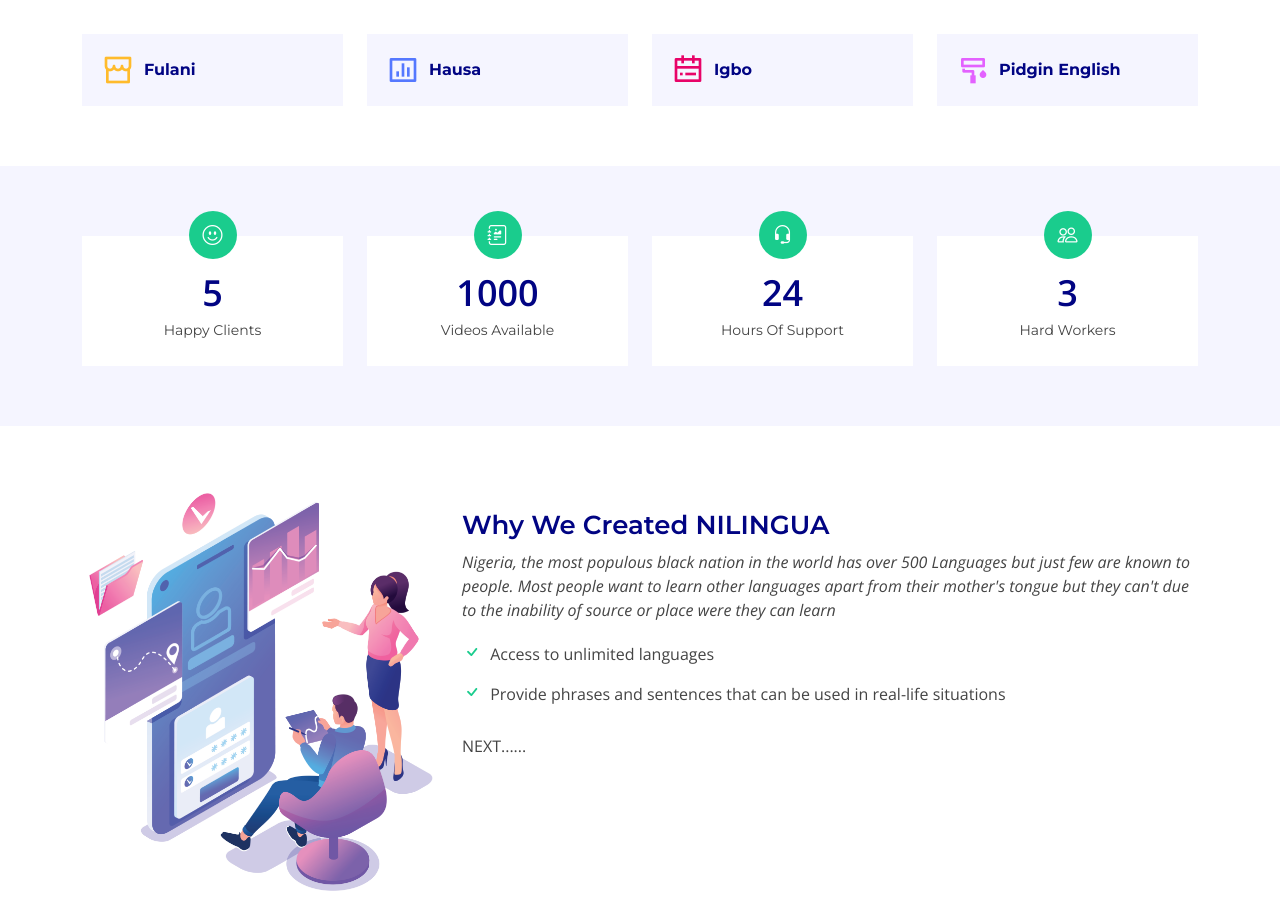
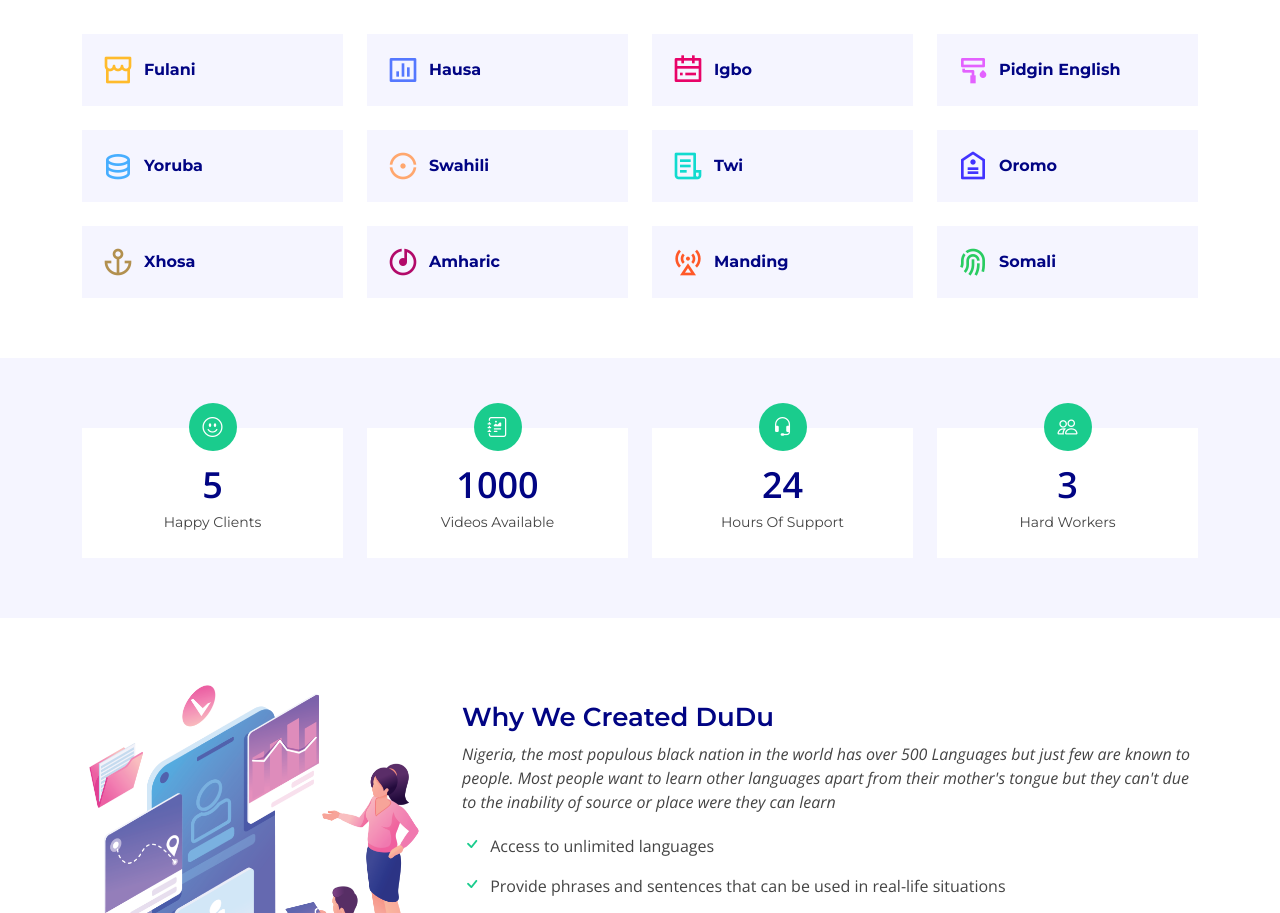
Before and after one commit to Idrisia12/DuDu, a plain HTML site: page index.html in a window 1280 px wide. Shown: the part 1480-2393 px from the top of the page. Drawn offline with nearby package versions, Linux system fonts and the light colour scheme.

Commit message:
Update index.html

```diff
--- a/index.html
+++ b/index.html
@@ -5,7 +5,7 @@
   <meta charset="utf-8">
   <meta content="width=device-width, initial-scale=1.0" name="viewport">
 
-  <title>NILINGUA - Learn Languages spoken in Nigeria</title>
+  <title>DuDu - Learn Languages spoken in Nigeria</title>
   <meta content="" name="description">
   <meta content="" name="keywords">
 
@@ -77,7 +77,7 @@
       <div class="row justify-content-between">
         <div class="col-lg-7 pt-5 pt-lg-0 order-2 order-lg-1 d-flex align-items-center">
           <div data-aos="zoom-out">
-            <h1>Learn Languages and Phrases for free on NILINGUA</h1>
+            <h1>Learn Languages and Phrases for free on DuDu</h1>
             <h2>Get access to different languages spoken in Nigeria&#128526;</h2>
             <div class="text-center text-lg-start">
               <a href="#about" class="btn-get-started scrollto">Get Started</a>
@@ -180,7 +180,7 @@
               <h3><a href="">Pidgin English</a></h3>
             </div>
           </div>
-          <!--<div class="col-lg-3 col-md-4 mt-4">
+          <div class="col-lg-3 col-md-4 mt-4">
             <div class="icon-box" data-aos="zoom-in" data-aos-delay="250">
               <i class="ri-database-2-line" style="color: #47aeff;"></i>
               <h3><a href="">Yoruba</a></h3>
@@ -189,46 +189,46 @@
           <div class="col-lg-3 col-md-4 mt-4">
             <div class="icon-box" data-aos="zoom-in" data-aos-delay="300">
               <i class="ri-gradienter-line" style="color: #ffa76e;"></i>
-              <h3><a href="">Eiusmod Tempor</a></h3>
+              <h3><a href="">Swahili</a></h3>
             </div>
           </div>
           <div class="col-lg-3 col-md-4 mt-4">
             <div class="icon-box" data-aos="zoom-in" data-aos-delay="350">
               <i class="ri-file-list-3-line" style="color: #11dbcf;"></i>
-              <h3><a href="">Midela Teren</a></h3>
+              <h3><a href="">Twi</a></h3>
             </div>
           </div>
           <div class="col-lg-3 col-md-4 mt-4">
             <div class="icon-box" data-aos="zoom-in" data-aos-delay="400">
               <i class="ri-price-tag-2-line" style="color: #4233ff;"></i>
-              <h3><a href="">Pira Neve</a></h3>
+              <h3><a href="">Oromo</a></h3>
             </div>
           </div>
           <div class="col-lg-3 col-md-4 mt-4">
             <div class="icon-box" data-aos="zoom-in" data-aos-delay="450">
               <i class="ri-anchor-line" style="color: #b2904f;"></i>
-              <h3><a href="">Dirada Pack</a></h3>
+              <h3><a href="">Xhosa</a></h3>
             </div>
           </div>
           <div class="col-lg-3 col-md-4 mt-4">
             <div class="icon-box" data-aos="zoom-in" data-aos-delay="500">
               <i class="ri-disc-line" style="color: #b20969;"></i>
-              <h3><a href="">Moton Ideal</a></h3>
+              <h3><a href="">Amharic</a></h3>
             </div>
           </div>
           <div class="col-lg-3 col-md-4 mt-4">
             <div class="icon-box" data-aos="zoom-in" data-aos-delay="550">
               <i class="ri-base-station-line" style="color: #ff5828;"></i>
-              <h3><a href="">Verdo Park</a></h3>
+              <h3><a href="">Manding</a></h3>
             </div>
           </div>
           <div class="col-lg-3 col-md-4 mt-4">
             <div class="icon-box" data-aos="zoom-in" data-aos-delay="600">
               <i class="ri-fingerprint-line" style="color: #29cc61;"></i>
-              <h3><a href="">Flavor Nivelanda</a></h3>
+              <h3><a href="">Somali</a></h3>
             </div>
           </div>
-        </div>-->
+        </div>
 
       </div>
     </section><!-- End Features Section -->
@@ -285,7 +285,7 @@
             <img src="assets/img/details-1.png" class="img-fluid" alt="">
           </div>
           <div class="col-md-8 pt-4" data-aos="fade-up">
-            <h3>Why We Created NILINGUA</h3>
+            <h3>Why We Created DuDu</h3>
             <p class="fst-italic">
               Nigeria, the most populous black nation in the world has over 500 Languages but just few are known to people. Most people want to learn other languages apart from their mother's tongue but they can't due to the inability of source or place were they can learn
             </p>
@@ -557,7 +557,7 @@
 
           <div class="col-lg-4 col-md-6">
             <div class="footer-info">
-              <h3>NILINGUA</h3>
+              <h3>DuDu</h3>
               <p class="pb-3"><em>Trying to reach us?</em></p>
               <p>
                 0000 Nigeria Street <br>
```
